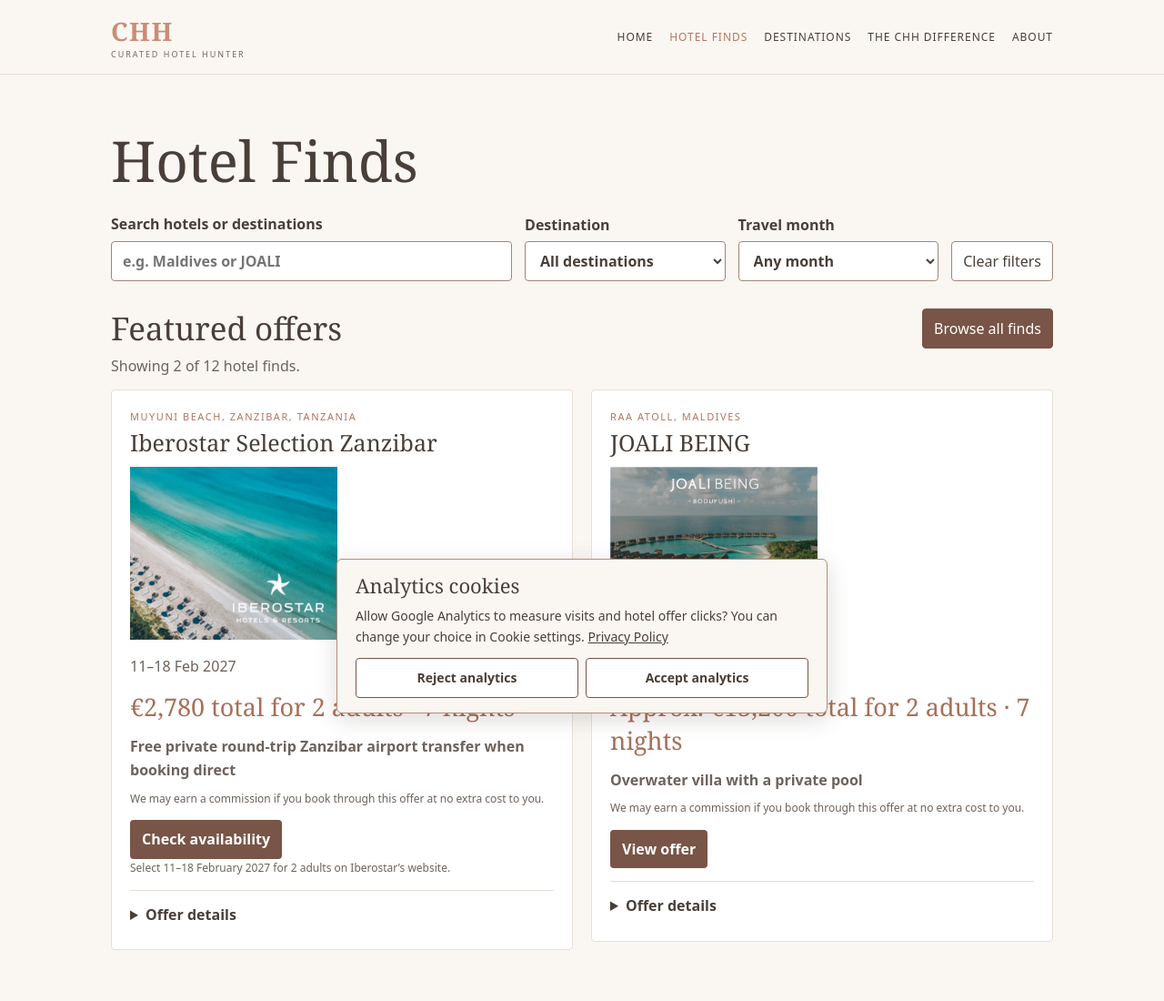
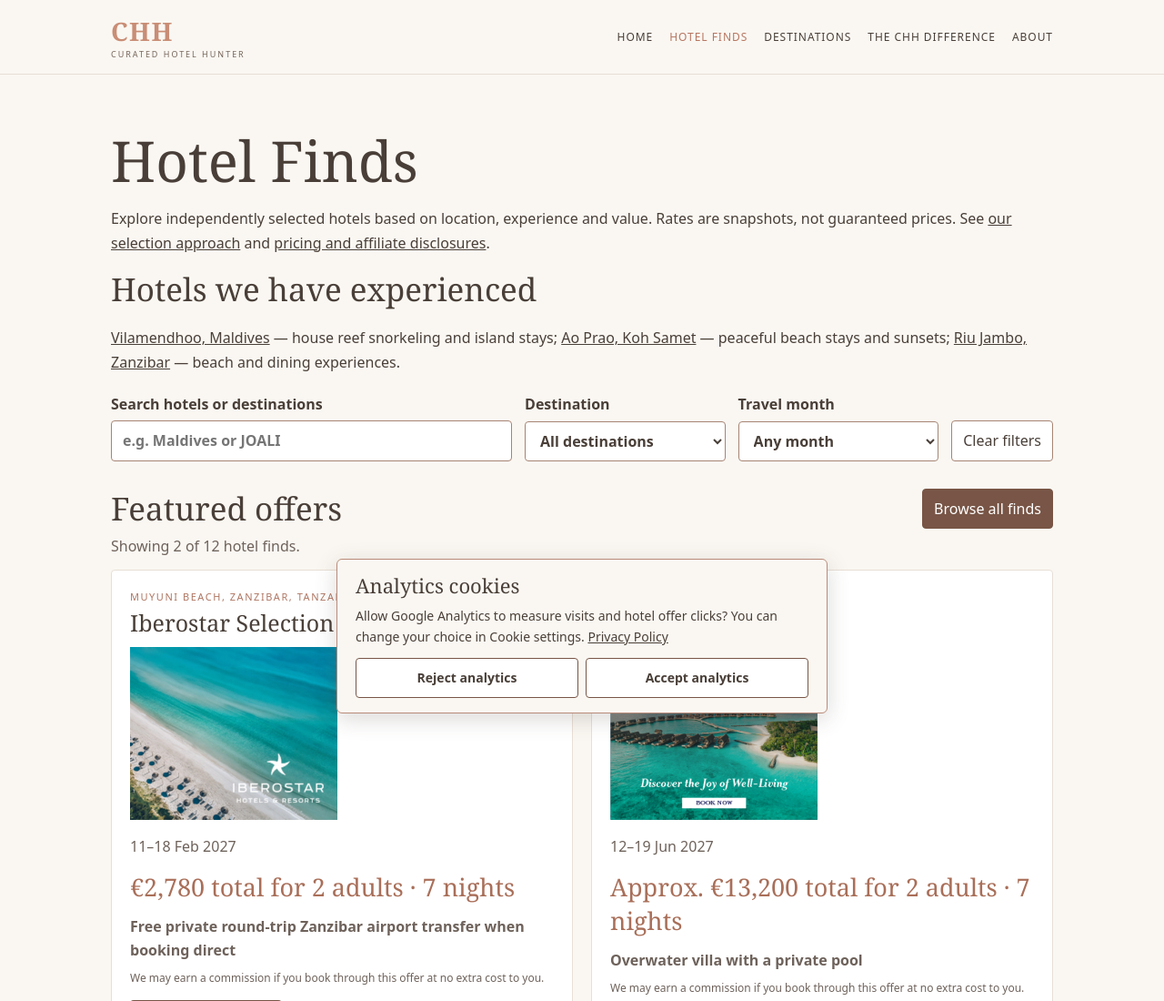
Before and after one commit to Dexy27/curated-hotel-hunter, a plain HTML site: page hotel-finds.html in a window 1280 px wide. Shown: the top 1100 px of the page at 91% size. Drawn offline with Linux system fonts and the light colour scheme.

Commit message:
Improve editorial transparency: hotel-finds.html

```diff
--- a/hotel-finds.html
+++ b/hotel-finds.html
@@ -1,5 +1,5 @@
 <!doctype html><html lang="en"><head><meta charset="utf-8"><meta name="viewport" content="width=device-width,initial-scale=1"><meta name="description" content="Curated Hotel Hunter — thoughtful hotel discoveries and exceptional value. Luxury is in the find."><title>Hotel Finds | Curated Hotel Hunter</title><link rel="stylesheet" href="styles.css"><script type="module" src="hotel-deals.js"></script><script type="module" src="hotel-analytics.js"></script></head><body><header><div class="nav"><a class="brand" href="index.html">CHH<span>CURATED HOTEL HUNTER</span></a><nav aria-label="Main navigation"><a class="" href="index.html">Home</a><a class="active" href="hotel-finds.html">Hotel Finds</a><a class="" href="destinations.html">Destinations</a><a class="" href="difference.html">The CHH Difference</a><a class="" href="about.html">About</a></nav></div></header><main data-finds-browser>
-  <h1>Hotel Finds</h1>
+  <h1>Hotel Finds</h1><p>Explore independently selected hotels based on location, experience and value. Rates are snapshots, not guaranteed prices. See <a href="difference.html">our selection approach</a> and <a href="disclosures.html">pricing and affiliate disclosures</a>.</p><section aria-label="Firsthand hotel features"><h2>Hotels we have experienced</h2><p><a href="vilamendhoo.html">Vilamendhoo, Maldives</a> — house reef snorkeling and island stays; <a href="ao-prao-koh-samet.html">Ao Prao, Koh Samet</a> — peaceful beach stays and sunsets; <a href="riu-jambo-zanzibar.html">Riu Jambo, Zanzibar</a> — beach and dining experiences.</p></section>
   <form class="finds-filters" data-finds-filters role="search" aria-label="Filter hotel finds">
     <label>Search hotels or destinations
       <input type="search" name="q" placeholder="e.g. Maldives or JOALI">
```
